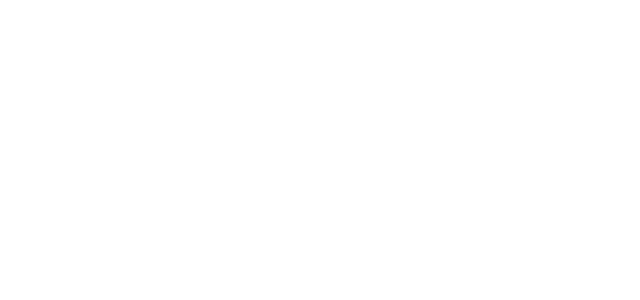
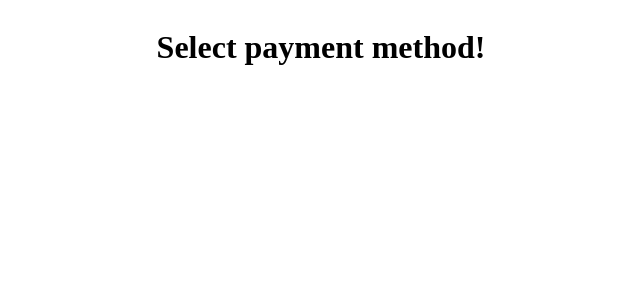
Before and after one commit to GabrielTuculina/hackitall, an Angular app: page /payment in a window 1280 px wide. Before the commit this address led to /. Shown: the top 300 px of the page, without its empty margins (319-959 px from the left). Built offline with nearby package versions, Linux system fonts and the light colour scheme.

Commit message:
created payment component

```diff
--- a/src/app/app-routing.module.ts
+++ b/src/app/app-routing.module.ts
@@ -1,10 +1,12 @@
 import { NgModule } from '@angular/core';
 import { Routes, RouterModule } from '@angular/router';
 import { ProductsComponent } from './components/products/products.component';
+import { PaymentComponent } from './payment/payment.component';
 
 
 const routes: Routes = [
-  { path: 'select-products', component: ProductsComponent }
+  { path: 'select-products', component: ProductsComponent },
+  { path: 'payment', component: PaymentComponent }
 ];
 
 @NgModule({
--- a/src/app/app.module.ts
+++ b/src/app/app.module.ts
@@ -6,10 +6,12 @@
 
 import { ProductsModule } from './components/products/products.module';
 import { MatCardModule } from '@angular/material/card';
+import { PaymentComponent } from './payment/payment.component';
 
 @NgModule({
   declarations: [
-    AppComponent
+    AppComponent,
+    PaymentComponent
   ],
   imports: [
     BrowserModule,
--- /dev/null
+++ b/src/app/payment/payment.component.html
@@ -0,0 +1,3 @@
+<div class="page">
+    <h1 style="position: center;">Select payment method!</h1>
+</div>
--- /dev/null
+++ b/src/app/payment/payment.component.scss
@@ -0,0 +1,4 @@
+.page{
+    display: flex;
+    justify-content: center;
+}
--- /dev/null
+++ b/src/app/payment/payment.component.ts
@@ -0,0 +1,15 @@
+import { Component, OnInit } from '@angular/core';
+
+@Component({
+  selector: 'app-payment',
+  templateUrl: './payment.component.html',
+  styleUrls: ['./payment.component.scss']
+})
+export class PaymentComponent implements OnInit {
+
+  constructor() { }
+
+  ngOnInit() {
+  }
+
+}
```
Also changed, not shown: 1 other file (tests, documents, lock files or other folders).
